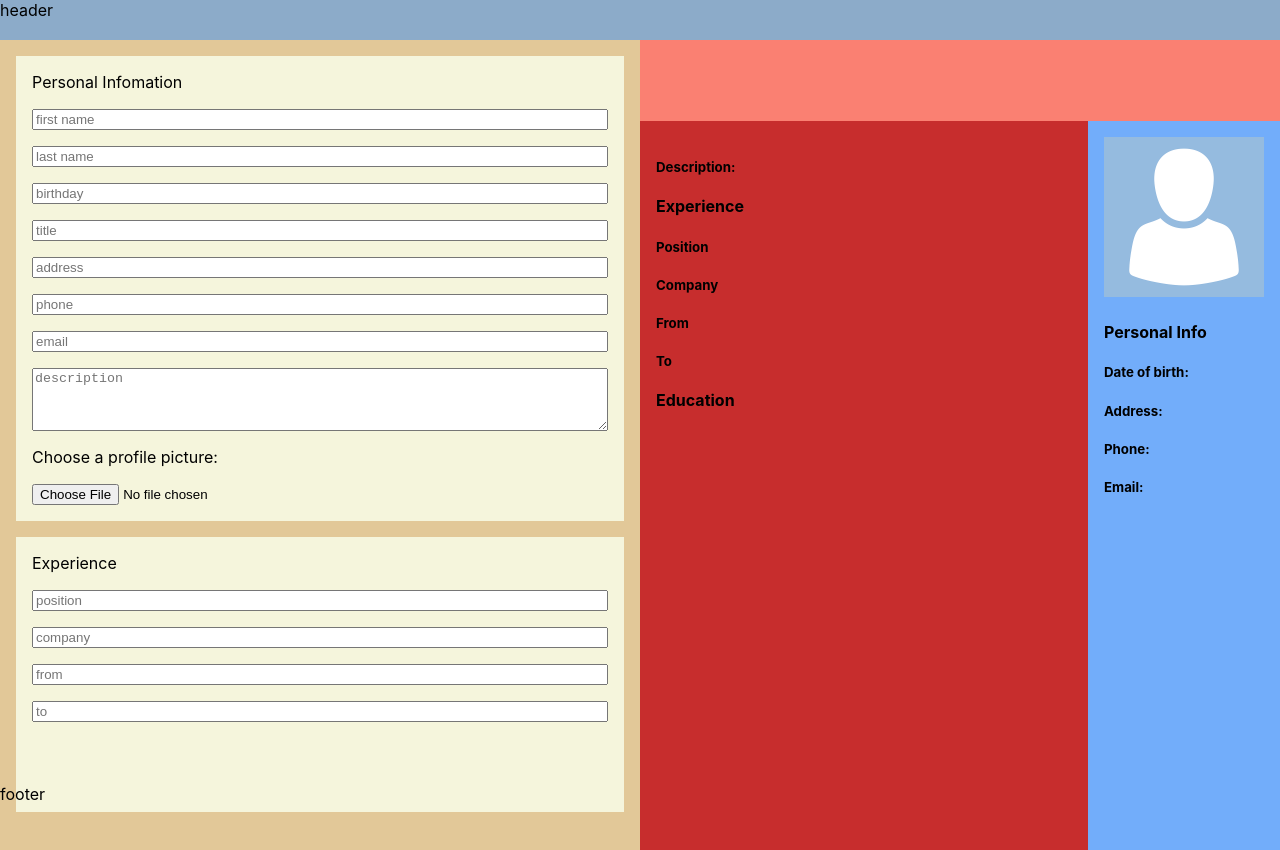
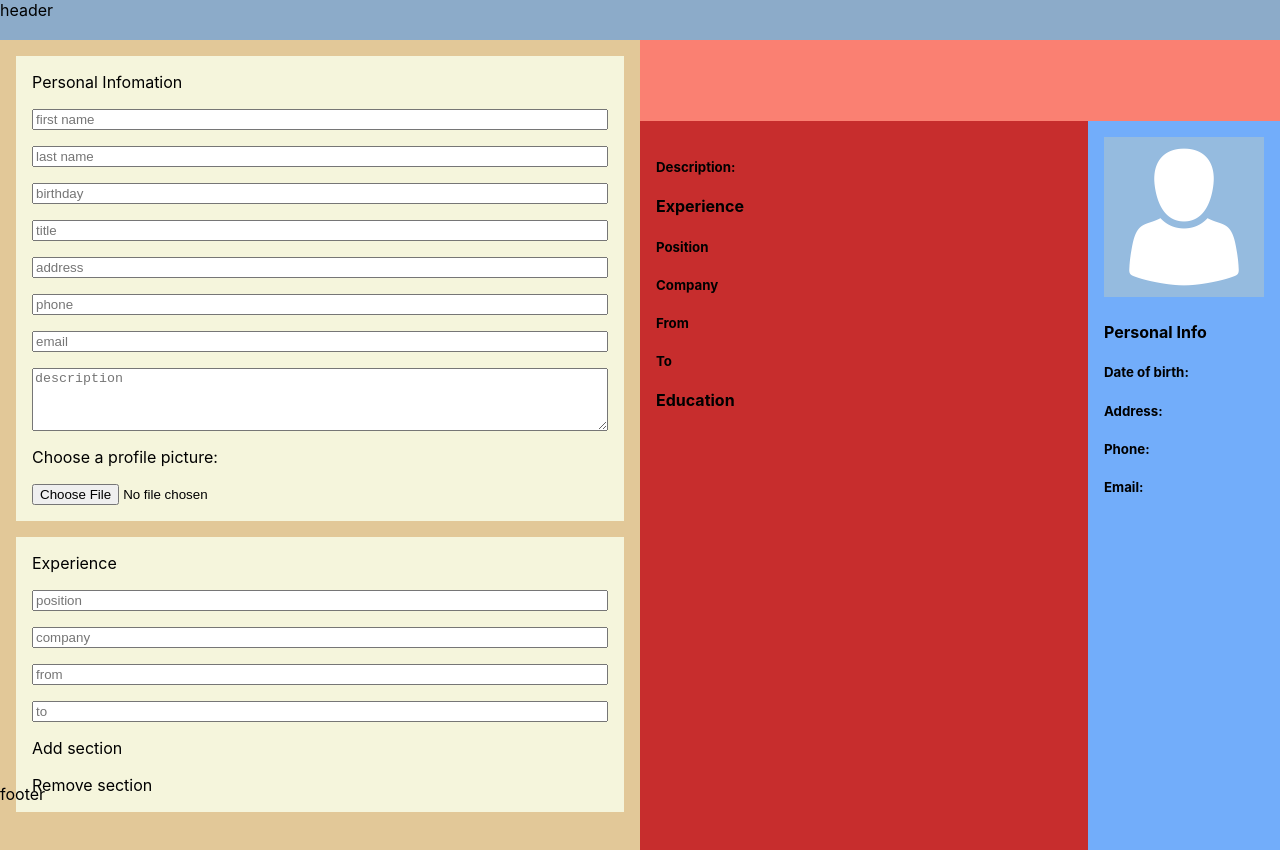
Before and after one commit to erynder-z/cv-creator, a React (Create React App) app: page / in a window 1280 px wide. Built offline with nearby package versions, Linux system fonts and the light colour scheme.

Commit message:
Add input fields for adding/deleting input segment

```diff
--- a/src/components/WorkExperience.js
+++ b/src/components/WorkExperience.js
@@ -60,6 +60,15 @@ export class WorkExperience extends Component {
                             this.props.changeCompanyTo(e)
                         }}
                     />
+                    <div
+                        className="addSection"
+                        onClick={(e) => {
+                            this.props.addInputFieldExperience(e)
+                        }}
+                    >
+                        Add section
+                    </div>
+                    <div className="removeSection">Remove section</div>
                 </div>
             </div>
         )
@@ -73,4 +82,7 @@ WorkExperience.propTypes = {
     changeInputTypeOut: PropTypes.func,
     changeCompanyFrom: PropTypes.func,
     changeCompanyTo: PropTypes.func,
+    addInputFieldExperience: PropTypes.func,
+    experiences: PropTypes.object,
+    addElement: PropTypes.func,
 }
```
